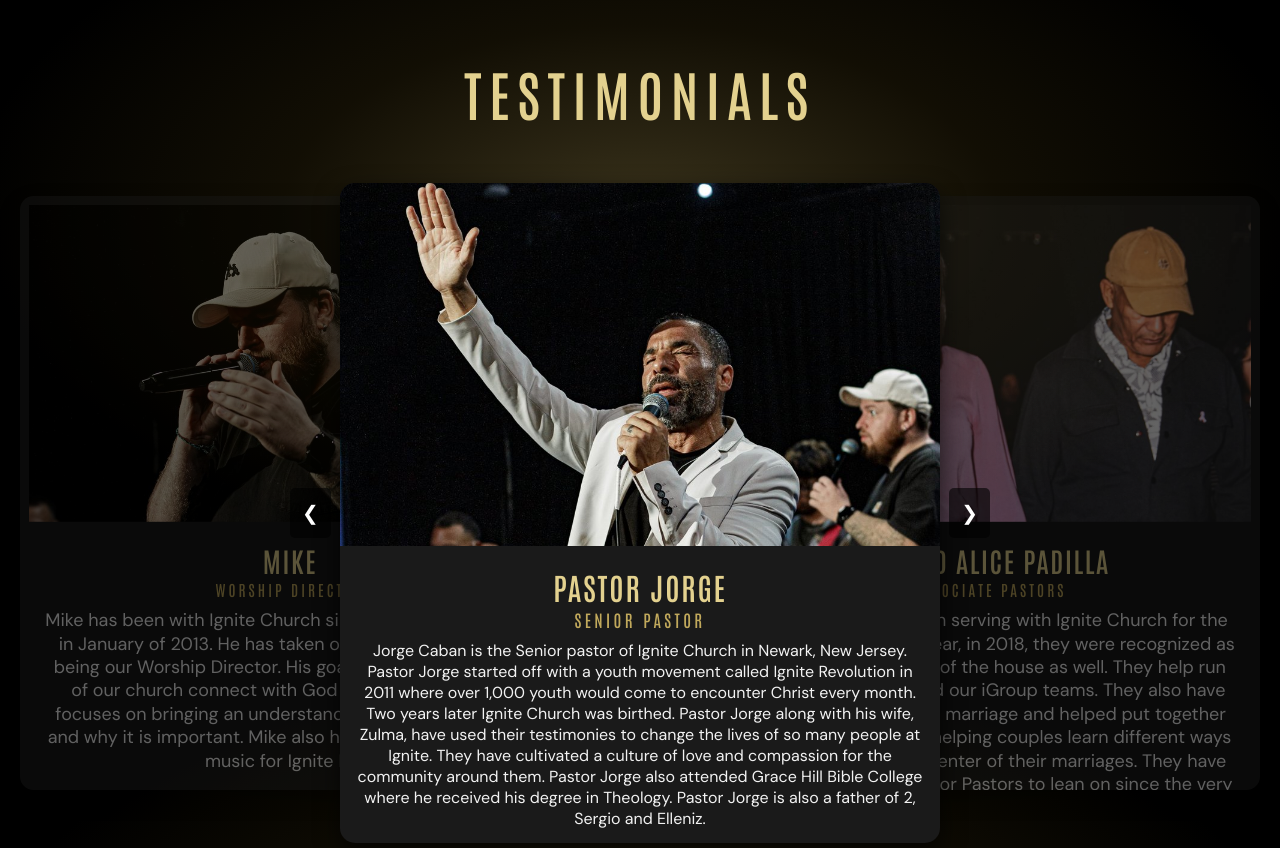
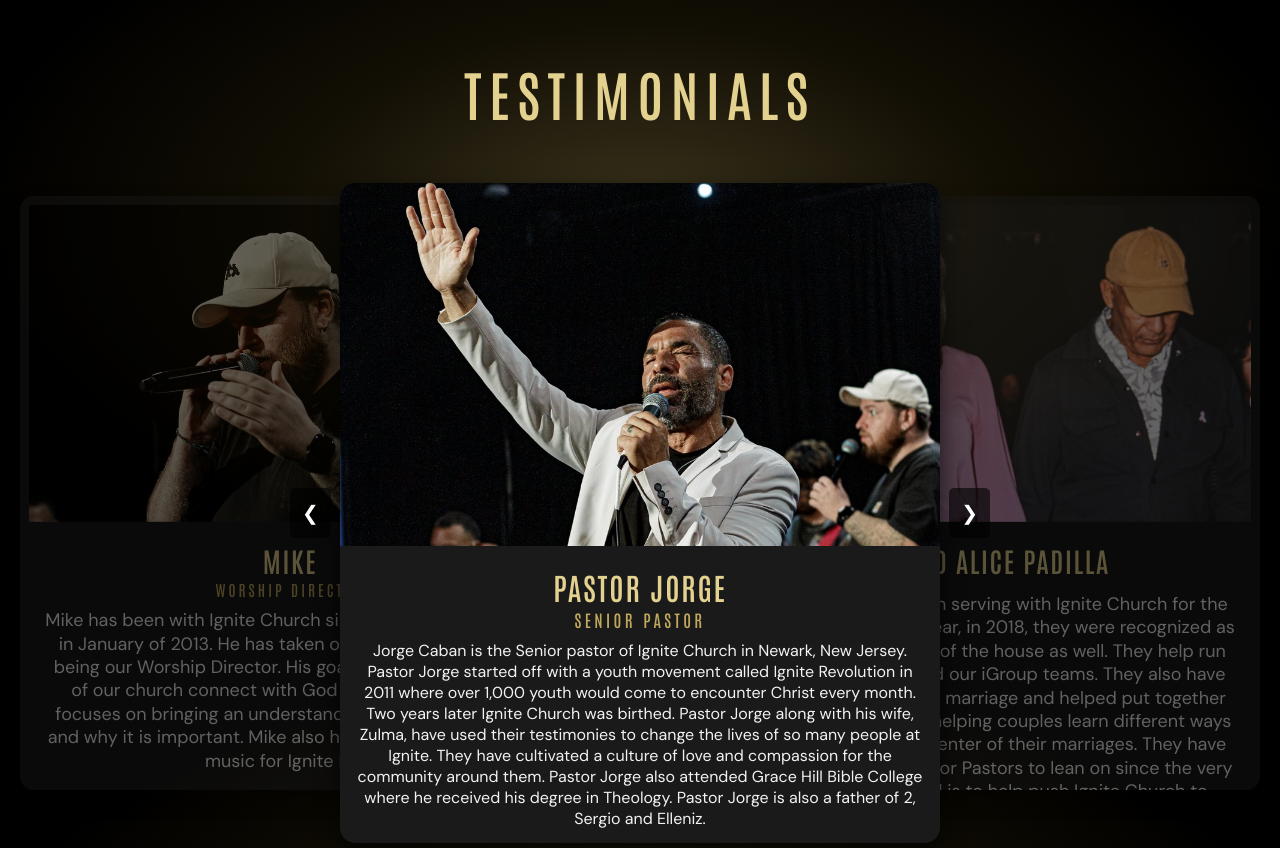
Before and after one commit to Josuex05/IGNITE-CHURCH, a plain HTML site: page our_story.html in a window 1280 px wide. Shown: the part 87-935 px from the top of the page. Drawn offline with Linux system fonts and the light colour scheme.

Commit message:
Restore Ed and Alice card, remove Associate Pastors title

```diff
--- a/css/styles.css
+++ b/css/styles.css
@@ -784,3 +784,7 @@ body { -webkit-font-smoothing: antialiased; -moz-osx-font-smoothing: grayscale;
 /* ===== TESTIMONIAL PHOTOS START ===== */
 .story-card img[src*="jorge_caban"], .story-card img[src*="mike_sunbary"] { object-position: 50% 12%; }
 /* ===== TESTIMONIAL PHOTOS END ===== */
+
+/* ===== TESTIMONIAL SPACING START ===== */
+.testimony-section .story-content h2 + p { margin-top: .8em; }
+/* ===== TESTIMONIAL SPACING END ===== */
--- a/our_story.html
+++ b/our_story.html
@@ -81,7 +81,6 @@
     <img src="images/pastor ed.png">
     <div class="story-content">
         <h2>Ed and Alice Padilla</h2>
-        <h3>Associate Pastors</h3>
         <p>Ed and Alice have been serving with Ignite Church for the last 6 years.
               Just last year, in 2018, they were recognized as the Associate Pastors
               of the house as well. They help run our Connect Team and our iGroup teams.
@@ -93,7 +92,7 @@
   </div>
 </div>
 
-                       <!-- Mike -->
+<!-- Mike -->
 
 <div class="story-card">
     <img src="images/mike_sunbary.jpg" alt="Mike">
```
